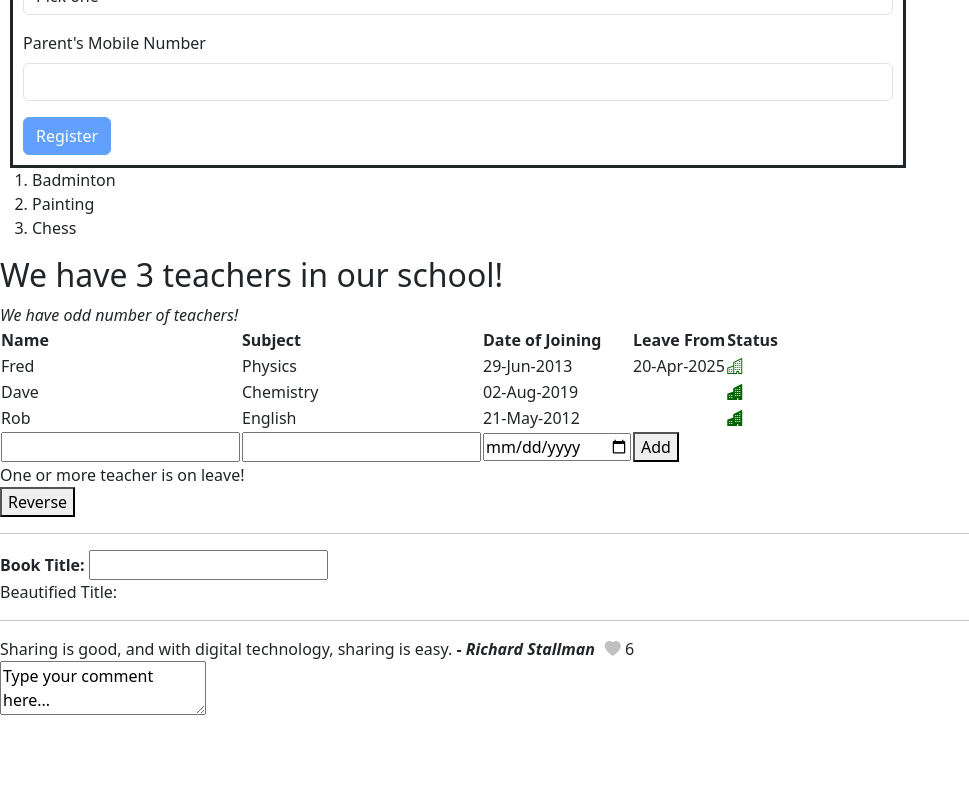
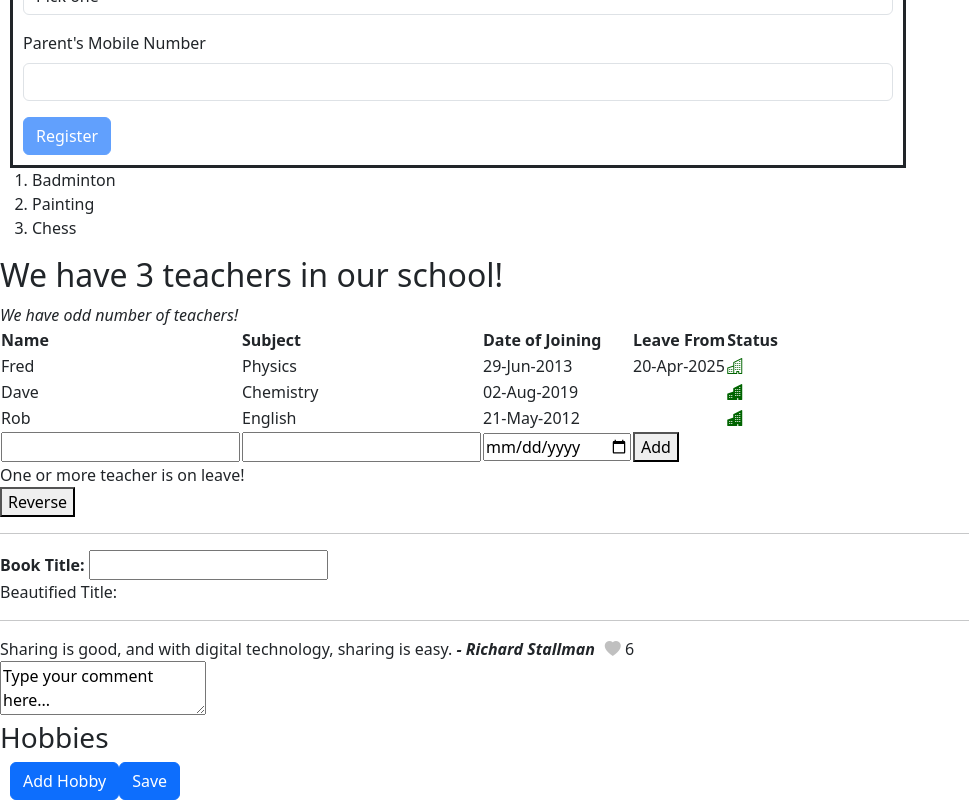
Before and after one commit to shenbaga-murugan/school-app, an Angular app: page / in a window 1280 px wide. Shown: the part 504-1304 px from the top of the page, without its empty margins (0-969 px from the left). Before the commit the page ends 1225 px from the top, so only its background shows below. Built offline with nearby package versions, Linux system fonts and the light colour scheme.

Commit message:
hobbies component

```diff
--- a/src/app/app.component.html
+++ b/src/app/app.component.html
@@ -15,3 +15,4 @@
 <div>
     <textarea quoteCommentBox [maxChars]="150" [minChars]="3"></textarea>
 </div>
+<hobbies></hobbies>
--- a/src/app/app.module.ts
+++ b/src/app/app.module.ts
@@ -17,6 +17,8 @@ import { CommentBoxDirective } from './comment-box.directive';
 import { AdmissionFormComponent } from './admission-form/admission-form.component';
 import { ContactFormComponent } from './contact-form/contact-form.component';
 import { SignupFormComponent } from './signup-form/signup-form.component';
+import { HobbiesComponent } from './hobbies/hobbies.component';
+import { PasswordResetComponent } from './password-reset/password-reset.component';
 
 @NgModule({
   declarations: [
@@ -32,7 +34,9 @@ import { SignupFormComponent } from './signup-form/signup-form.component';
     SignupFormComponent,
     CommentBoxDirective,
     AdmissionFormComponent,
-    ContactFormComponent
+    ContactFormComponent,
+    HobbiesComponent,
+    PasswordResetComponent
   ],
   imports: [
     BrowserModule,
--- /dev/null
+++ b/src/app/hobbies/hobbies.component.html
@@ -0,0 +1,22 @@
+<h3>Hobbies</h3>
+<form style="width: 40%; padding-left: 10px;" [formGroup]="hobbiesForm" (ngSubmit)="logForm()">
+    <ul class="list-group" formArrayName="hobbies">
+        <li *ngFor="let hobbyGroup of hobbies.controls; index as i" [formGroupName]="i" class="list-grou-item">
+            <label for="hobby{{i}}">Hobby</label>
+            <input type="text" id="hobby{{i}}"
+                class="form-control" formControlName="hobby">
+            <label for="achievement{{i}}">Achievement</label>
+            <input type="text" id="achievement{{i}}"
+                class="form-control" formControlName="achievement">
+            <button type="button" class="btn btn-primary" (click)="delHobby(i)">
+                Remove Hobby
+            </button>
+        </li>
+    </ul>
+    <button type="button" class="btn btn-primary" (click)="addHobby()">
+        Add Hobby
+    </button>
+    <button type="submit" class="btn btn-primary">
+        Save
+    </button>
+</form>
--- /dev/null
+++ b/src/app/hobbies/hobbies.component.ts
@@ -0,0 +1,33 @@
+import { Component } from '@angular/core';
+import { FormArray, FormControl, FormGroup } from '@angular/forms';
+
+@Component({
+  selector: 'hobbies',
+  standalone: false,
+  templateUrl: './hobbies.component.html',
+  styleUrl: './hobbies.component.css'
+})
+export class HobbiesComponent {
+  hobbiesForm: FormGroup = new FormGroup({
+    hobbies: new FormArray([])
+  });
+
+  addHobby(): void{
+    this.hobbies.push(new FormGroup({
+      hobby: new FormControl(),
+      achievement: new FormControl()
+    }));
+  }
+
+  delHobby(ind: number): void {
+    this.hobbies.removeAt(ind);
+  }
+
+  logForm(){
+    console.log(this.hobbiesForm.value);
+  }
+
+  get hobbies(): FormArray {
+    return this.hobbiesForm.get('hobbies') as FormArray;
+  }
+}
--- /dev/null
+++ b/src/app/password-reset/password-reset.component.html
@@ -0,0 +1 @@
+<p>password-reset works!</p>
```
Also changed, not shown: src/app/password-reset/password-reset.component.ts (added, +11 -0 lines), src/app/hobbies/hobbies.component.css (added), src/app/password-reset/password-reset.component.css (added), 2 other files (tests, documents, lock files or other folders).
